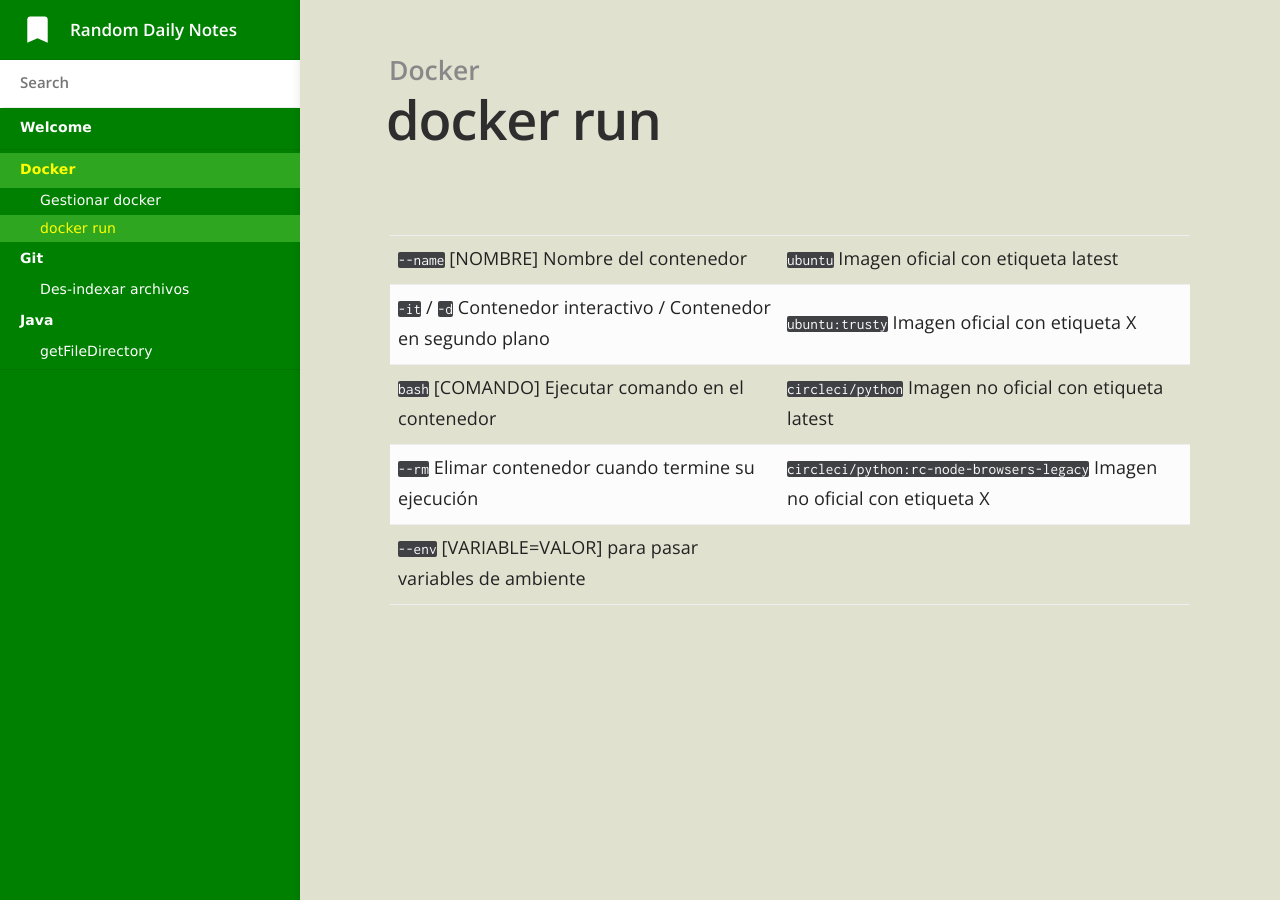
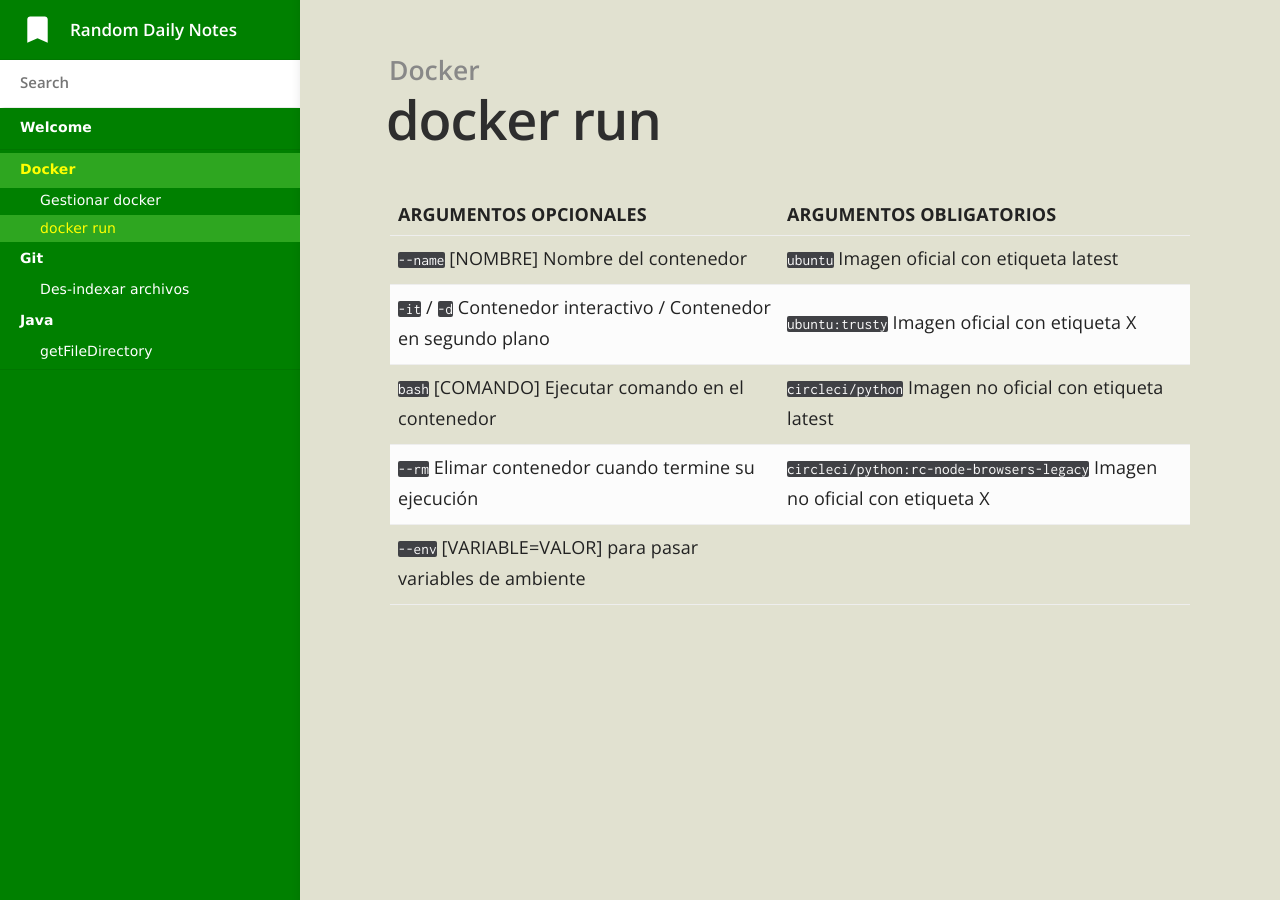
Before and after one commit to slaarks/slaarks.github.io, a Jekyll site: the page built from _docs/Docker/docker-run.md, in a window 1280 px wide. Built offline with Jekyll 4.4.1, drawn with Linux system fonts in a browser that asks for light colours.

Commit message:
Update docker-run.md

```diff
--- a/_docs/Docker/docker-run.md
+++ b/_docs/Docker/docker-run.md
@@ -4,7 +4,7 @@ category: Docker
 order: 2
 ---
 
-|  |  |
+| ARGUMENTOS OPCIONALES | ARGUMENTOS OBLIGATORIOS |
 |---|---|
 | `--name` [NOMBRE] Nombre del contenedor| `ubuntu` Imagen oficial con etiqueta latest |
 | `-it` / `-d` Contenedor interactivo / Contenedor en segundo plano | `ubuntu:trusty` Imagen oficial con etiqueta X |
```
